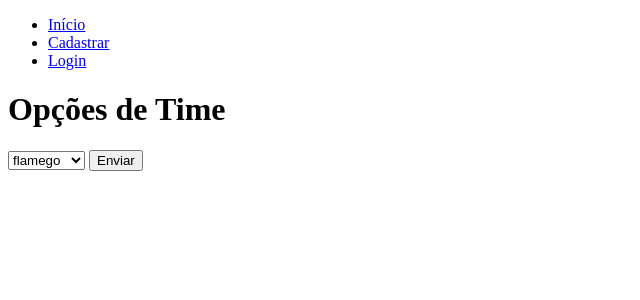
After one commit to mgdantas1/PSI, a Flask app: page /option_time in a window 1280 px wide. The commit adds this page. Shown: the top 300 px of the page, without its empty margins (0-640 px from the left). Run offline with Flask 3, Linux system fonts and the light colour scheme.

Commit message:
Construir rotas e templates

```diff
--- a/práticas/exercicio01/app.py
+++ b/práticas/exercicio01/app.py
@@ -1,6 +1,6 @@
 from models import *
 from flask import Flask, render_template, redirect, url_for, request, flash
-from flask_login import LoginManager, login_required, login_user, logout_user
+from flask_login import LoginManager, login_required, login_user, logout_user, current_user
 from werkzeug.security import check_password_hash, generate_password_hash
 
 app = Flask(__name__)
@@ -12,11 +12,16 @@ login_manager.init_app(app)
 
 @login_manager.user_loader
 def load_user(user_id):
-    return User.query.get(int(user_id))
+    return session.get(User, int(user_id))
 
 @app.route('/')
 def index():
-    return render_template('index.html')
+    if current_user.is_authenticated:
+        user_id = current_user.id
+        user = session.query(User).get(user_id)
+        times = user.times
+        return render_template('index.html', times=times)
+    return render_template('index.html', times=False)
 
 @app.route('/register', methods=['GET', 'POST'])
 def register():
@@ -26,19 +31,80 @@ def register():
         senha = request.form['senha']
         senha_g = generate_password_hash(senha)
 
-        session.begin()
 
-        query = session.query(User).filter_by(nome=nome).first()
+        query_user = session.query(User).filter_by(email=email).first()
 
-        if not query:
+        if not query_user:
             user = User(nome=nome, email=email, senha=senha_g)
-            login_user(user)
             session.add(user)
             session.commit()
-            session.close()
+            login_user(user)
 
             flash('Usuário cadastrado com sucesso!', category='success')
             return redirect(url_for('index'))
 
-    flash('Usuário já possui cadastro!', category='error')
+        flash('Usuário já possui cadastro!', category='error')
+        return redirect(url_for('login'))
+
     return render_template('register.html')
+
+@app.route('/login', methods=['GET', 'POST'])
+def login():
+    if request.method == 'POST':
+        email = request.form['email']
+        senha = request.form['senha']
+
+        query_user = session.query(User).filter_by(email=email).first()
+
+        if query_user and check_password_hash(query_user.senha, senha):
+            login_user(query_user)
+            flash('Usuário logado com sucesso!', category='success')
+            return redirect(url_for('index'))
+
+        flash('Dados incorretos!', category='error')
+        return redirect(url_for('login'))
+
+    return render_template('login.html')
+
+
+@app.route('/register_time', methods=['GET', 'POST'])
+@login_required
+def register_time():
+    if request.method == 'POST':
+        nome = request.form['nome']
+
+        query_time = session.query(Time).filter_by(nome=nome).first()
+
+        if not query_time:
+            time = Time(nome=nome)
+            session.add(time)
+            session.commit()
+
+            flash('Time cadastrado com sucesso!', category='success')
+            return redirect(url_for('index'))
+
+        flash('Time já cadastrado!', category='error')
+        return redirect(url_for('register_time'))
+
+    return render_template('register_time.html')
+
+@app.route('/option_time', methods=['GET', 'POST'])
+def option_time():
+    times = session.query(Time).all()
+    if request.method == 'POST':
+        opcao = int(request.form['opcao'])
+        user_id = current_user.id
+        user = session.query(User).filter_by(id=user_id).first()
+        time = session.query(Time).get(opcao)
+        user.times.append(time)
+        session.commit()
+
+        flash('Time definido com sucesso!', category='success')
+        return redirect(url_for('index'))
+
+    return render_template('option_time.html', times=times)
+
+@app.route('/logout')
+def logout():
+    logout_user()
+    return redirect(url_for('index'))
--- a/práticas/exercicio01/templates/base.html
+++ b/práticas/exercicio01/templates/base.html
@@ -13,12 +13,15 @@
     <header>
         <nav>
             <ul>
-                <li><a href="">Início</a></li>
-                <li><a href="">Cadastrar</a></li>
-                <li><a href="">Login</a></li>
-                <li><a href="">Cadastrar Time</a></li>
-                <li><a href="">Escolher Time</a></li>
-                <li><a href="">Logout</a></li>
+                <li><a href="{{url_for('index')}}">Início</a></li>
+                {% if current_user.is_authenticated %}
+                    <li><a href="{{url_for('register_time')}}">Cadastrar Time</a></li>
+                    <li><a href="{{url_for('option_time')}}">Escolher Time</a></li>
+                    <li><a href="{{'logout'}}">Logout</a></li>
+                {% else %}
+                    <li><a href="{{url_for('register')}}">Cadastrar</a></li>
+                    <li><a href="{{url_for('login')}}">Login</a></li>
+                {% endif %}
             </ul>
         </nav>
     </header>
--- /dev/null
+++ b/práticas/exercicio01/templates/option_time.html
@@ -0,0 +1,24 @@
+{% extends 'base.html' %}
+
+{% block time %}
+    Escolher Time
+{% endblock %}
+
+{% block content %}
+    <h1>Opções de Time</h1>
+    {% if times %}
+        <form action="{{url_for('option_time')}}" method="post">
+            <select name="opcao">
+                {% for time in times %}
+                    <option value="{{time.id}}">
+                        {{time.nome}}
+                    </option>
+                {% endfor %}
+            </select>
+            <button>Enviar</button>
+        </form>
+
+    {% else %}
+        <p>Ainda não há times cadastrados.</p>
+    {% endif %}
+{% endblock %}
--- a/práticas/exercicio01/templates/register.html
+++ b/práticas/exercicio01/templates/register.html
@@ -9,11 +9,11 @@
     {% include 'components/messages.html'   %}
     <form action="{{url_for('register')}}" method="post">
         <label for="nome">Nome:</label>
-        <input type="text" name="nome" placeholder="nome">
+        <input type="text" name="nome" placeholder="nome" required>
         <label for="email">Email:</label>
-        <input type="email" name="email" placeholder="email">
+        <input type="email" name="email" placeholder="email" required>
         <label for="senha">Senha:</label>
-        <input type="password" name="senha" placeholder="senha">
+        <input type="password" name="senha" placeholder="senha" required>
         <button>Enviar</button>
     </form>
 {% endblock %}
```
Also changed, not shown: práticas/exercicio01/models.py (+4 -5 lines), práticas/exercicio01/templates/index.html (+13 -1 lines), práticas/exercicio01/templates/login.html (added, +17 -0 lines), práticas/exercicio01/templates/register_time.html (added, +15 -0 lines), práticas/exercicio01/usutimes.db (added).
